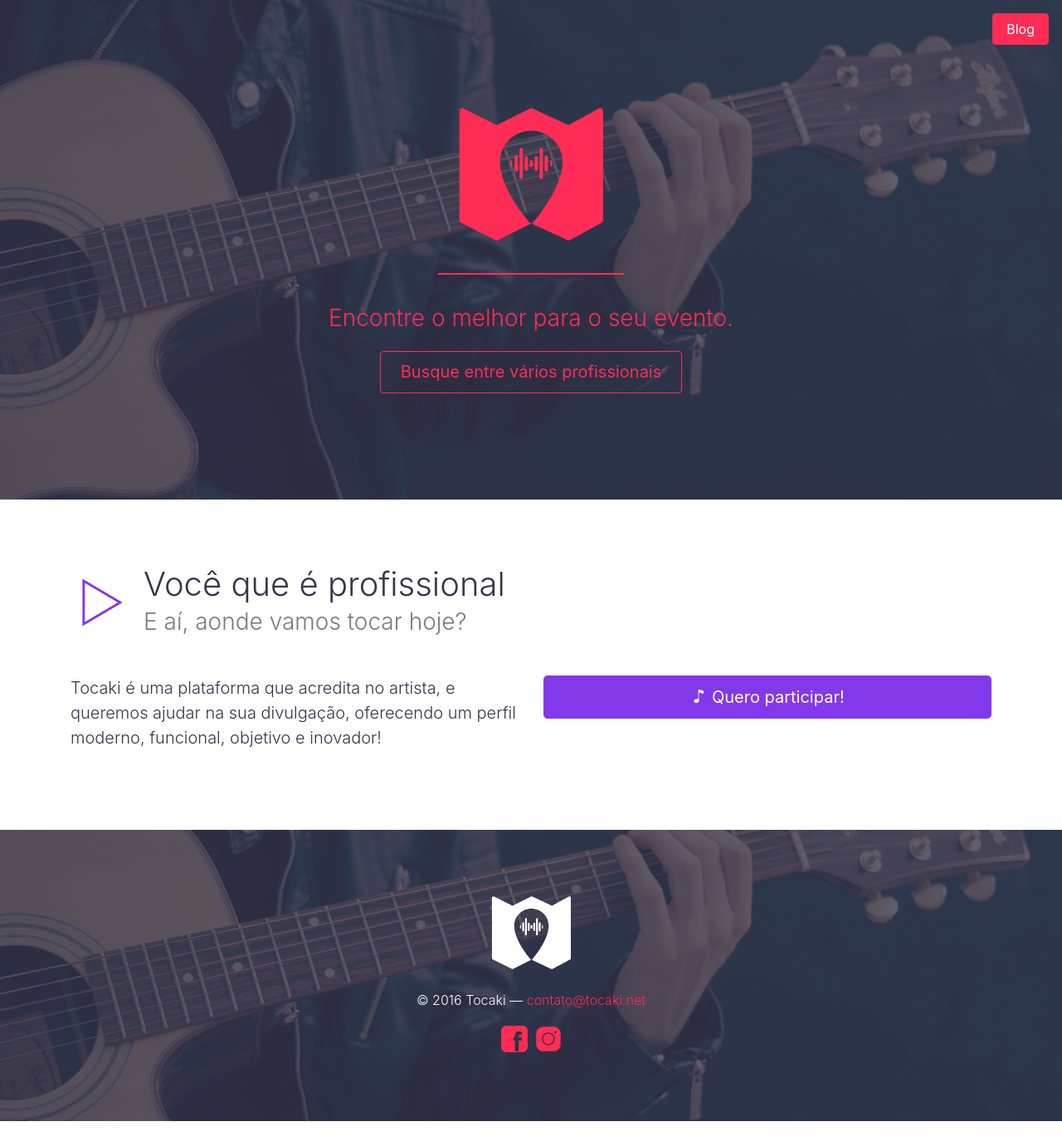
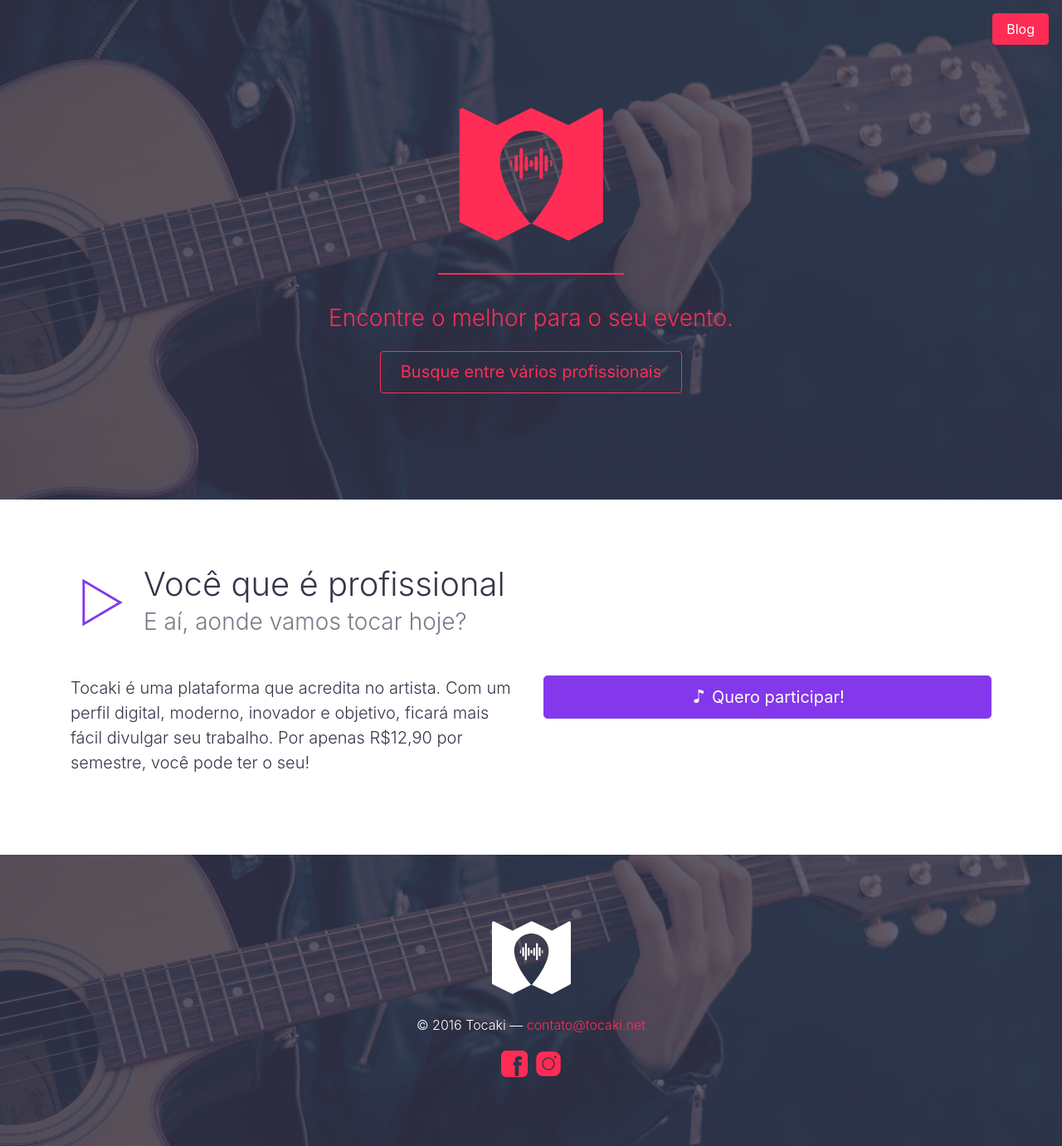
Before and after one commit to tocaki/tocaki.github.io, a Jekyll site: the page built from index.html, in a window 1280 px wide. Shown: the whole page at 83% size. Built offline with Jekyll 4.4.1, drawn with Linux system fonts in a browser that asks for light colours; before the commit the page ends 1351 px from its top, so only the background shows below that.

Commit message:
Updated index.html

```diff
--- a/index.html
+++ b/index.html
@@ -3,8 +3,9 @@ layout: default
 banner_button: Busque entre vários profissionais
 banner_lead: Encontre o melhor para o seu evento.
 about: >-
-  Tocaki é uma plataforma que acredita no artista, e queremos ajudar na sua
-  divulgação, oferecendo um perfil moderno, funcional, objetivo e inovador!
+  Tocaki é uma plataforma que acredita no artista. Com um perfil digital,
+  moderno, inovador e objetivo, ficará mais fácil divulgar seu trabalho. Por
+  apenas R$12,90 por semestre, você pode ter o seu!
 published: true
 ---
 
```
